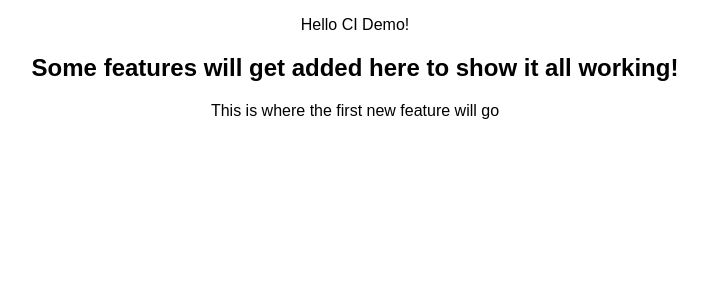
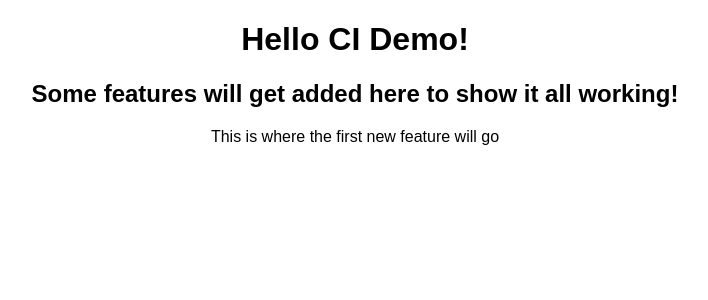
Before and after one commit to Wombat42/ciplayground, a React (Create React App) app: page / in a window 1280 px wide. Shown: the top 300 px of the page, without its empty margins (285-993 px from the left). Built offline with nearby package versions, Linux system fonts and the light colour scheme.

Commit message:
heading change

```diff
--- a/src/heading.js
+++ b/src/heading.js
@@ -1,5 +1,5 @@
 import * as React from 'react';
 
 export function Heading(props) {
-  return <p>{props.children}</p>;
+  return <h1>{props.children}</h1>;
 }
```
Also changed, not shown: 1 other file (tests, documents, lock files or other folders).
